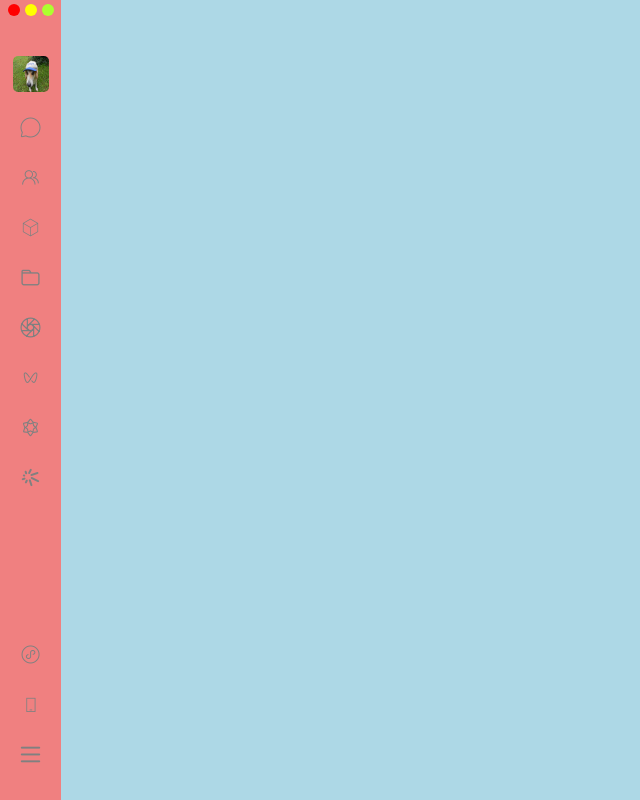
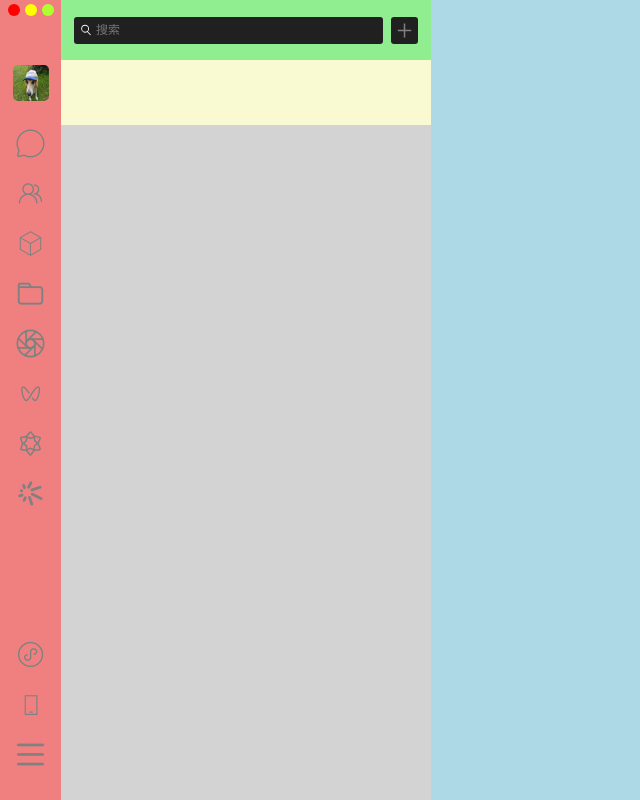
Before and after one commit to RookieMasterrr/WeChatWeb, a Vue app: page / in a window 1280 px wide. Shown: the whole page, without its empty margins (0-640 px from the left). Built offline with nearby package versions, Linux system fonts and the light colour scheme; the HTML template or start-up script is replaced by a standard one.

Commit message:
searchbar

```diff
--- a/src/App.vue
+++ b/src/App.vue
@@ -1,11 +1,13 @@
 <template>
     <div class="app">
         <sidebar />
+        <friendbar />
     </div>
 </template>
 
 <script setup lang="ts">
 import sidebar from './components/SideBar.vue';
+import friendbar from './components/FriendBar.vue';
 </script>
 
 <style scoped>
@@ -13,5 +15,6 @@ import sidebar from './components/SideBar.vue';
     width: 100%;
     height: 100vh;
     background-color: lightblue;
+    display: flex;
 }
 </style>
--- a/src/assets/icon/iconfont.css
+++ b/src/assets/icon/iconfont.css
@@ -1,6 +1,6 @@
 @font-face {
   font-family: "iconfont"; /* Project id  */
-  src: url('iconfont.ttf?t=1741574410887') format('truetype');
+  src: url('iconfont.ttf?t=1741591036262') format('truetype');
 }
 
 .iconfont {
@@ -35,6 +35,10 @@
   content: "\eb4d";
 }
 
+.icon-plus:before {
+  content: "\e8fe";
+}
+
 .icon-kanyikan:before {
   content: "\e6a2";
 }
--- a/src/assets/reset.css
+++ b/src/assets/reset.css
@@ -92,6 +92,12 @@ video {
     vertical-align: baseline;
 }
 
+
+input {
+    padding: 0px;
+    margin: 0px;
+}
+
 /* HTML5 display-role reset for older browsers */
 article,
 aside,
--- /dev/null
+++ b/src/components/ChatRecords.vue
@@ -0,0 +1,23 @@
+<template>
+    <div class="record">
+
+    </div>
+</template>
+
+<script setup lang="ts">
+
+</script>
+
+<style scoped>
+.record {
+    width: 100%;
+    height: 65px;
+    background-color: lightgoldenrodyellow;
+    display: grid;
+    grid-template-columns: repeat(6, 1fr);
+    grid-template-rows: 1fr 1fr 1fr;
+
+    gap: 10px;
+    justify-items: space-around;
+}
+</style>
--- /dev/null
+++ b/src/components/FriendBar.vue
@@ -0,0 +1,83 @@
+<template>
+    <div class="friendbar">
+        <header>
+            <input type="text" placeholder="搜索">
+            <div class="plus">
+                <span class="iconfont">&#xe8fe;</span>
+            </div>
+        </header>
+        <section>
+            <ChatRecords />
+        </section>
+    </div>
+</template>
+
+<script setup lang="ts">
+import ChatRecords from './ChatRecords.vue';
+</script>
+
+<style scoped>
+.friendbar {
+    height: 100vh;
+    width: 370px;
+    background-color: lightgoldenrodyellow;
+}
+
+/* header */
+header {
+    box-sizing: border-box;
+
+    padding: 0 13px;
+    width: 100%;
+    height: 60px;
+    background-color: lightgreen;
+
+    display: flex;
+
+    align-items: center;
+    justify-items: space-between;
+    gap: 8px;
+}
+
+header input {
+    height: 27px;
+
+    width: 100%;
+    flex: 1;
+    border-radius: 3px;
+    outline: none;
+    background-color: #202020;
+    border: 0px;
+    font-size: 12px;
+
+    color: #575757;
+
+    background-image: url(../assets/search.svg);
+    background-size: 12px 12px;
+    background-position: 6px 7px;
+    background-repeat: no-repeat;
+    padding-left: 22px;
+}
+
+header .plus {
+    width: 27px;
+    height: 27px;
+
+    border-radius: 3px;
+
+    background-color: #202020;
+    text-align: center;
+    line-height: 27px;
+}
+
+.plus .iconfont {
+    color: gray;
+    font-size: 20px;
+}
+
+section {
+    width: 100%;
+    height: calc(100% - 60px);
+    background-color: lightgrey;
+}
+</style>
--- a/src/components/SideBar.vue
+++ b/src/components/SideBar.vue
@@ -46,12 +46,12 @@ section>.item {
 
 .up .iconfont,
 .down .iconfont {
-    font-size: 20px;
+    font-size: 28px;
     color: gray;
 }
 
 .item:hover {
-    transform: scale(1.7);
+    transform: scale(1.5);
     transition: transform 0.3s;
     cursor: pointer;
 }
@@ -66,11 +66,10 @@ section>.item {
 
 /* img */
 .img {
-    margin-top: 36px;
+    margin-top: 45px;
 }
 
 .img:hover {
-    margin-top: 36px;
     cursor: pointer;
 }
 
@@ -132,7 +131,7 @@ section>.item {
 
 /* section up */
 section.up {
-    margin-top: 18px;
+    margin-top: 25px;
     flex: 1;
     line-height: 30px;
 }
```
Also changed, not shown: src/assets/icon/iconfont.json (+7 -0 lines), src/assets/icon/iconfont.js, src/assets/icon/iconfont.ttf, src/assets/search.svg (added).
